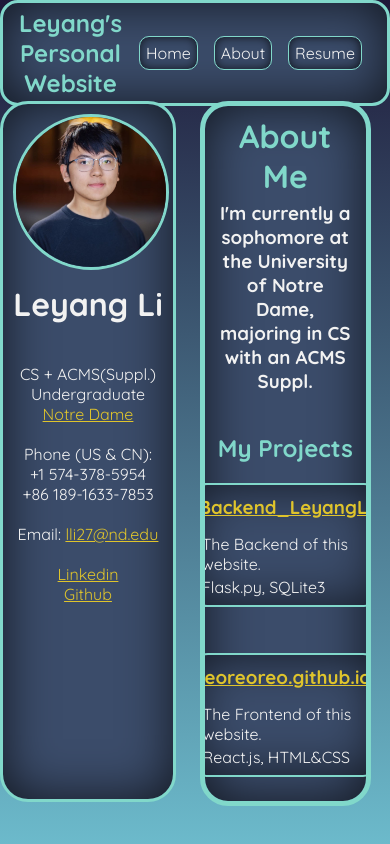
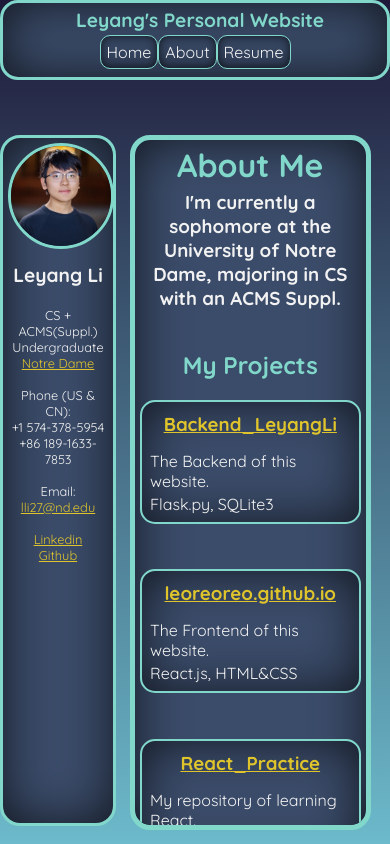
Before and after one commit to Leoreoreo/leoreoreo.github.io, a React (Create React App) app: page /about in a window 390 px wide. Built offline with nearby package versions, Linux system fonts and the light colour scheme.

Commit message:
phone css

```diff
--- a/src/App.js
+++ b/src/App.js
@@ -4,7 +4,7 @@ import Home from './components/home'
 import Block from './components/block';
 import About from './components/about';
 import { BrowserRouter as Router, Route, Switch } from 'react-router-dom';
-
+//import { HashRouter as Router } from 'react-router-dom';
 function App() {
   const url = 'https://leyanglibackend.onrender.com/';    // backend URL
   return (
@@ -29,4 +29,5 @@ function App() {
     </Router>
   );
 }
+
 export default App;
--- a/src/components/Navbar.css
+++ b/src/components/Navbar.css
@@ -34,3 +34,22 @@
 .navbar a:hover {
     color: var(--hoverColor);
 }
+
+/* Styles for smaller screens (e.g., phones) */
+@media only screen and (max-width: 600px) {
+    .navbar {
+        flex-direction: column; /* Change the flex direction for smaller screens */
+        align-items: stretch; /* Stretch items to full width */
+    }
+    .navbar h1 {
+        font-size: 1.2em;
+    }
+    .navbar .links {
+        margin: 10px 0; /* Add margin to separate links on smaller screens */
+        order: 1; /* Move links to the top on smaller screens */
+    }
+
+    .navbar a {
+        margin: 0; /* Remove margin between links on smaller screens */
+    }
+}
--- a/src/components/block.css
+++ b/src/components/block.css
@@ -30,3 +30,27 @@
     border: 3px solid var(--titleColor);
     border-radius: 50%;
 }
+/* Styles for smaller screens (e.g., phones) */
+@media only screen and (max-width: 600px) {
+    .block {
+        top: 16%;
+        width: 100px; /* Adjust the width for smaller screens */
+        border-radius: 20px; /* Adjust the border-radius for smaller screens */
+        padding: 5px; /* Adjust padding for smaller screens */
+
+    }
+
+    .round-image {
+        width: 100px; /* Adjust the width for smaller screens */
+        height: 100px; /* Adjust the height for smaller screens */
+        border-radius: 50%;
+    }
+    .info {
+        font-size: 0.8em;
+    }
+
+    .info h2 {
+        font-size: 1.5em; /* Adjust the font size for h2 on smaller screens */
+        margin-bottom: 20px; /* Adjust margin for smaller screens */
+    }
+}
--- a/src/index.css
+++ b/src/index.css
@@ -39,3 +39,12 @@ body {
   box-shadow: inset 0 0 50px rgba(0, 0, 0, 0.7);
   overflow-y: auto;
 }
+/* Styles for smaller screens (e.g., phones) */
+@media only screen and (max-width: 600px) {
+  .content {
+      top: 16%;
+      left: 130px;
+      border-radius: 20px; /* Adjust the border-radius for smaller screens */
+      padding: 5px; /* Adjust padding for smaller screens */
+  }
+}
```
Also changed, not shown: public/404.html (added, +14 -0 lines).
